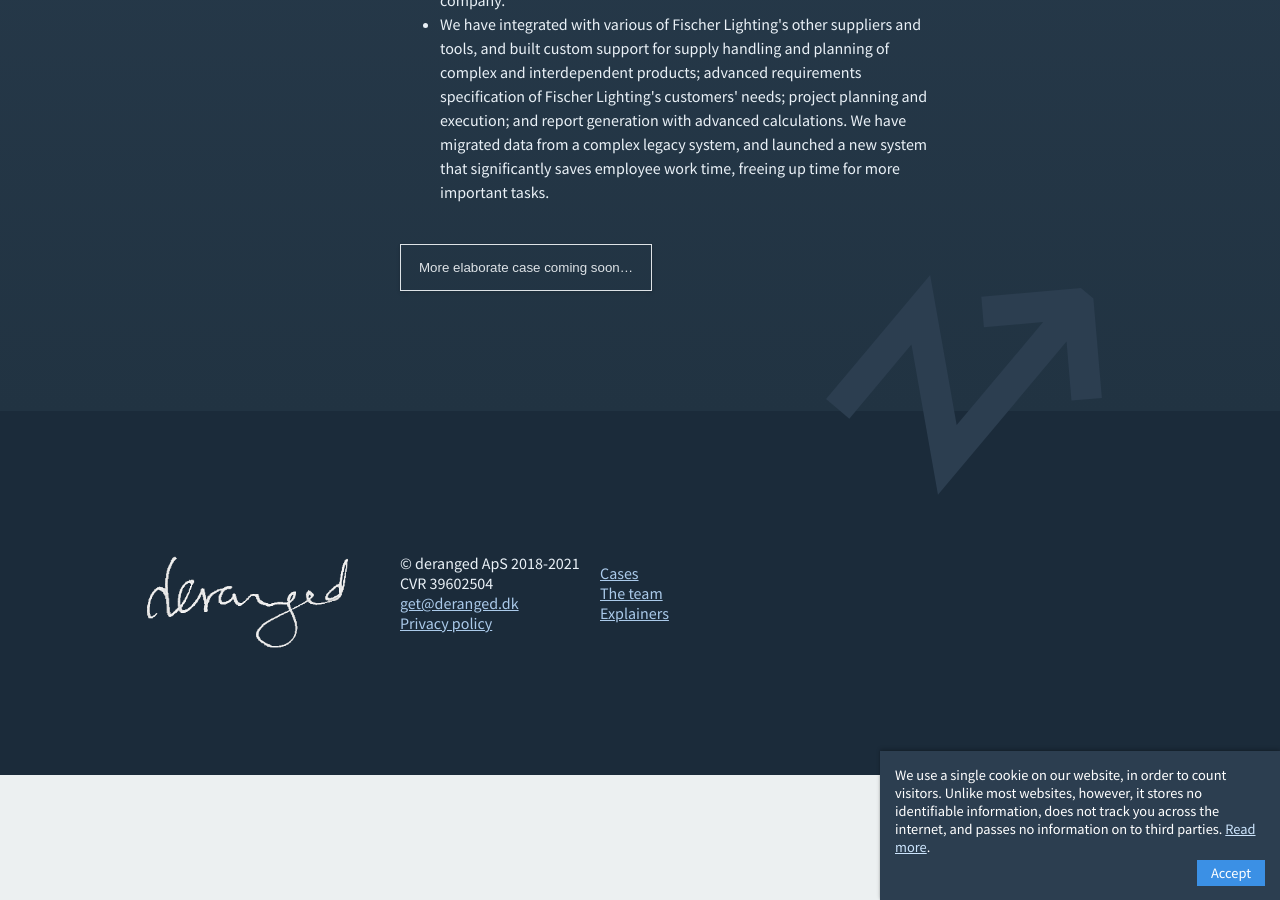
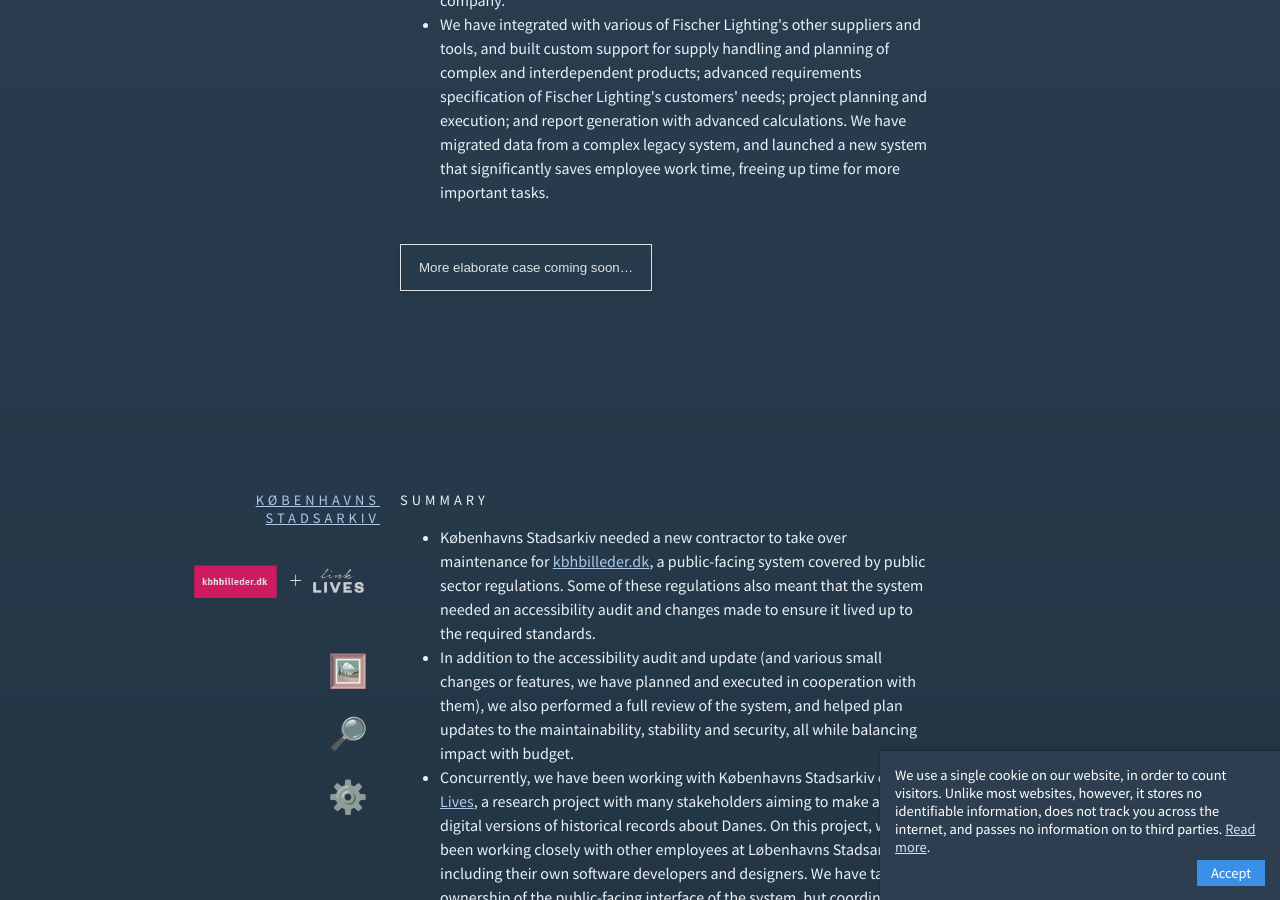
Before and after one commit to derangeddk/deranged.dk, a Jekyll site: the page built from cases/index.html, in a window 1280 px wide and 900 px high, scrolled down 2020 px. Built offline with Jekyll 4.4.1, drawn with Linux system fonts in a browser that asks for light colours; some of the changed text lies outside the part shown.

Commit message:
Add kbh stadsarkiv case

```diff
--- a/cases/index.html
+++ b/cases/index.html
@@ -240,7 +240,7 @@
                 <img src="/img/fischer-lighting.png" class="case__logo">
             </div>
             <div class="case__icon">💡</div>
-            <div class="case__icon">🗎</div>
+            <div class="case__icon">📄</div>
             <div class="case__icon">⚡</div>
         </div>
         <div class="case__content">
@@ -265,4 +265,33 @@
             <button disabled class="case__read-more">More elaborate case coming soon&hellip;</button>
         </div>
     </div>
+
+    <div class="case">
+        <div class="case__meta">
+            <div class="case__meta-intro">
+                <h1>
+                    <a href="https://kbharkiv.dk/" target="_blank" rel="noopener">Københavns Stadsarkiv</a>
+                </h1>
+                <img src="/img/kbh-stadsarkiv.png" class="case__logo">
+            </div>
+            <div class="case__icon">🖼️</div>
+            <div class="case__icon">🔎</div>
+            <div class="case__icon">⚙️</div>
+        </div>
+        <div class="case__content">
+            <h1>Summary</h1>
+            <ul>
+                <li>
+                    Københavns Stadsarkiv needed a new contractor to take over maintenance for <a href="https://kbhbilleder.dk/" target="_blank" rel="noopener">kbhbilleder.dk</a>, a public-facing system covered by public sector regulations. Some of these regulations also meant that the system needed an accessibility audit and changes made to ensure it lived up to the required standards.
+                </li>
+                <li>
+                    In addition to the accessibility audit and update (and various small changes or features, we have planned and executed in cooperation with them), we also performed a full review of the system, and helped plan updates to the maintainability, stability and security, all while balancing impact with budget.
+                </li>
+                <li>
+                    Concurrently, we have been working with Københavns Stadsarkiv on <a href="https://link-lives.dk/" target="_blank" rel="noopener">Link-Lives</a>, a research project with many stakeholders aiming to make available digital versions of historical records about Danes. On this project, we have been working closely with other employees at Løbenhavns Stadsarkiv, including their own software developers and designers. We have taken ownership of the public-facing interface of the system, but coordinate closely and provide our expertise in advanced systems engineering and infrastructure automation, as well. The project is scheduled to launch in 2021.
+                </li>
+            </ul>
+            <button disabled class="case__read-more">More elaborate case coming soon&hellip;</button>
+        </div>
+    </div>
 </section>
```
Also changed, not shown: img/kbh-stadsarkiv.png (added).
